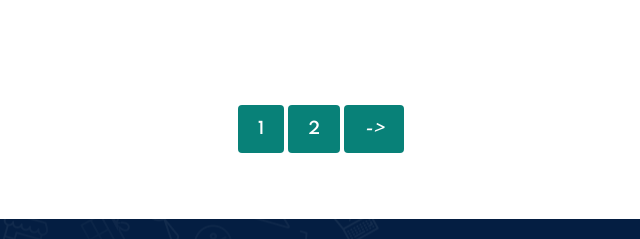
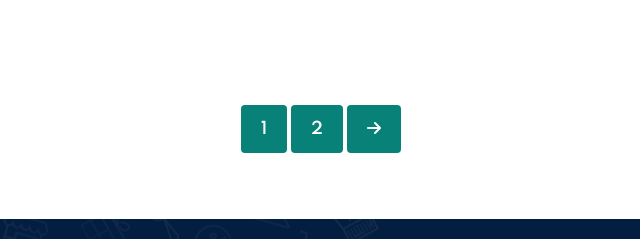
Before and after one commit to vishnugitit/H-M_Fashion_Website, a plain HTML site: page blog.html in a window 1280 px wide. Shown: the part 2740-2979 px from the top of the page, 319-959 px from the left. Drawn offline with Linux system fonts and the light colour scheme.

Commit message:
pagination

```diff
--- a/blog.html
+++ b/blog.html
@@ -118,7 +118,7 @@
   <section id="pagination" class="section-p1">
 <a href="#">1</a>
 <a href="#">2</a>
-<a href="#"><i class="fal fa-long-arrow-alt-right">-></i></a>
+<a href="#"><i class="fa-solid fa-arrow-right"></i></a>
   </section>
     <section id="newsletter" class="section-p1 section-m1">
       <div class="newstext">
```
Also changed, not shown: shop.html (+1 -1 lines).
